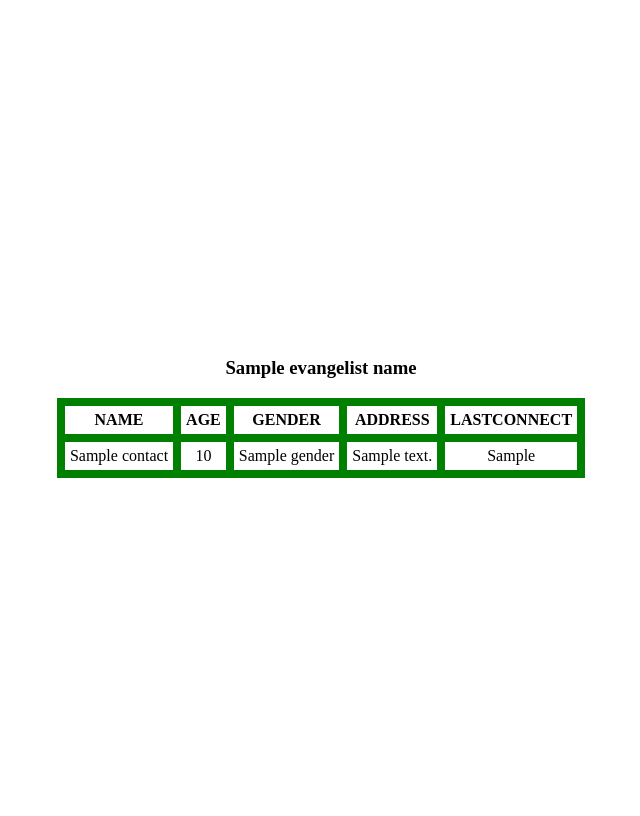
After one commit to AlbyShelly/follow, a Flask app: template templates/single_evangelist_work.html in a window 1280 px wide. The commit adds this page. Shown: the whole page, without its empty margins (327-967 px from the left). Run offline with Flask 3, Linux system fonts and the light colour scheme; the template is opened without the code that fills it: most values are stand-ins (such as "Sample title", 1, 10 or a date in 2020); some libraries are stand-ins or nearby versions.

Commit message:
completed the single evangelist work and add work post routes

```diff
--- a/app.py
+++ b/app.py
@@ -30,7 +30,6 @@ def evangelist():
         #recording the input
         result = db.execute("""INSERT INTO "evangelists"("name", "age", "gender")
                              VALUES (?, ?, ?)""", name, age, gender)
-        print(result)
 
         return redirect("/evangelist_list")
 
@@ -42,12 +41,24 @@ def evangelist():
 def evangelist_list():
 
     result = db.execute("SELECT * FROM evangelists")
-
     return render_template("evangelist_list.html", result=result)
 
 @app.route("/single_evangelist_work")
 def single_evangelist_work():
-    return request.args.get("id")
+
+    #get evangelist id and contacts list
+    evangelist_id = request.args.get("id")
+    contacts = db.execute(""" SELECT "name", "age", "gender", "address", "last_contacted"
+                              FROM "contacts"
+                              WHERE "id" IN(
+                                SELECT "contact_id" FROM "follow"
+                                WHERE "evangelist_id" = ?
+                              )
+               """,evangelist_id
+    )
+    evangelist_name = db.execute("""SELECT "name" FROM "evangelists" WHERE "id" = ?""",evangelist_id)[0]["name"]
+    print(evangelist_name)
+    return render_template("single_evangelist_work.html", contacts = contacts, evangelist_name = evangelist_name)
 
 
 @app.route("/new_work", methods=["GET", "POST"])
@@ -58,6 +69,9 @@ def new_work():
         #list to hold our values
         work_list = []
 
+        #get evangelist_id
+        evangelist_id = request.form.get("evangelist_id")
+
         #loop to get all the data till end
         i = 0 #a counter variable
         while True:
@@ -65,26 +79,39 @@ def new_work():
             if f'name_{i}' in request.form:
 
                 currdict = {}
-                currdict[f'name_{i}'] = request.form.get(f'name_{i}')
-                currdict[f'age_{i}'] = request.form.get(f'age_{i}')
-                currdict[f'address_{i}'] = request.form.get(f'address_{i}')
+                currdict["name"] = request.form.get(f'name_{i}')
+                currdict["age"] = request.form.get(f'age_{i}')
+                currdict["address"] = request.form.get(f'address_{i}')
+                currdict["gender"] = request.form.get(f'gender_{i}')
 
                 #validate user input
+
+                if not evangelist_id:
+                    return "please choose and evangelist to continue"
+
                 for _ in currdict.keys():
                     if not currdict[_]:
                         return "all the fields should be filled"
 
                 i += 1
 
-                print(currdict)
+                work_list.append(currdict)
             else :
                 break
 
-        return "logged to terminal"
+
+        #insert the data to database
+        for row in work_list:
+            db.execute("INSERT INTO contacts (name, age, address, gender) VALUES (?,?,?,?)",
+                       row["name"], row["age"], row["address"],row["gender"])
+
+            contact_id = db.execute(""" SELECT "seq" FROM "sqlite_sequence" WHERE "name" = 'contacts'""")[0]["seq"]
+            result = db.execute(""" INSERT INTO "follow" ("evangelist_id", "contact_id") VALUES (?,?)""", evangelist_id, contact_id)
+            print(result)
+        return redirect("/evangelist_list")
 
     else:
 
         #get the evangelist names and ids
         evangelists = db.execute(""" SELECT "id","name" FROM "evangelists" """)
-        print(evangelists)
         return render_template("new_work.html", evangelists=evangelists)
--- /dev/null
+++ b/sql/follow.sql
@@ -0,0 +1,5 @@
+CREATE TABLE "follow"(
+	"id" INTEGER PRIMARY KEY AUTOINCREMENT,
+	"evangelist_id" INTEGER REFERENCES "evangelists"("id"),
+	"contact_id" INTEGER REFERENCES "contacts"("id")
+);
--- /dev/null
+++ b/templates/single_evangelist_work.html
@@ -0,0 +1,45 @@
+<!DOCTYPE html>
+<html lang="en">
+<head>
+    <meta charset="UTF-8">
+    <meta name="viewport" content="width=device-width, initial-scale=1.0">
+    <title>Evangelist Work</title>
+    <style>
+        th,td{
+            text-align: center;
+            padding: 5px;
+            border: solid green 3px;
+            background-color: white;
+        }
+
+        table{
+            border: solid green 3px;
+            background-color: green;
+        }
+    </style>
+</head>
+<body style="width: 100%; height: 100vh; display: flex; align-items: center; justify-content: center; flex-direction: column;">
+
+    <h3>{{ evangelist_name }}</h3>
+    <table>
+        <tr>
+            <th>NAME</th>
+            <th>AGE</th>
+            <th>GENDER</th>
+            <th>ADDRESS</th>
+            <th>LASTCONNECT</th>
+        </tr>
+
+	{% for contact in contacts %}
+	<tr>
+		<td>{{ contact["name"] }}</td>
+		<td>{{ contact["age"] }}</td>
+        <td>{{ contact["gender"] }}</td>
+        <td>{{ contact["address"] }}</td>
+        <td>{{ contact["last_contacted"] }}</td>
+
+	</tr>
+	{% endfor %}
+    </table>
+</body>
+</html>
```
Also changed, not shown: sql/contacts.sql (added, +8 -0 lines), templates/new_work.html (+19 -2 lines), follow.db.
